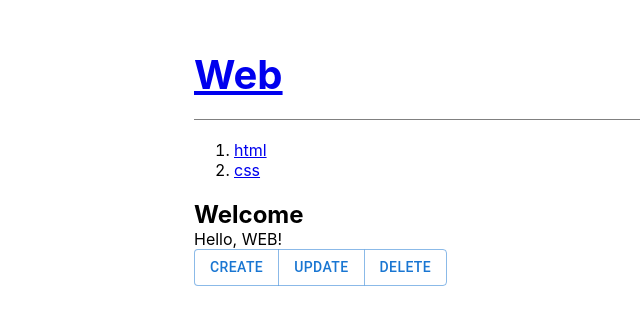
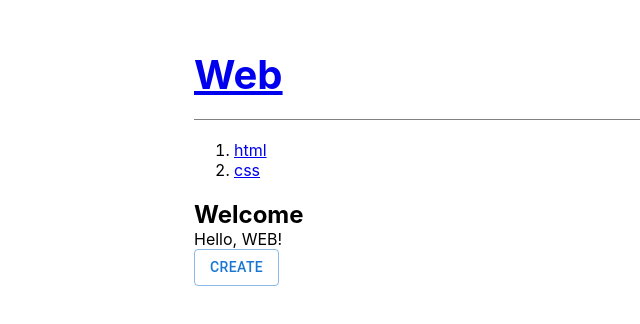
Before and after one commit to sjgske/elice-sw-2, a React (Create React App) app in the folder 03/: page / in a window 1280 px wide. Shown: the part 242-566 px from the top of the page, without its empty margins (196-836 px from the left). Built offline with nearby package versions, Linux system fonts and the light colour scheme.

Commit message:
delete 기능

```diff
--- a/03/src/App.js
+++ b/03/src/App.js
@@ -1,8 +1,7 @@
 import "./App.css";
 import { useState } from "react";
 import Button from "@mui/material/Button";
-import ButtonGroup from "@mui/material/ButtonGroup";
-import { Link, Route, Routes } from "react-router-dom";
+import { Link, Route, Routes, useNavigate, useParams } from "react-router-dom";
 import { HeaderStyled } from "./Header";
 import { Nav } from "./Nav";
 import { Article } from "./Article";
@@ -16,6 +15,7 @@ function App() {
     { id: 2, title: "css", body: "css is ..." },
   ]);
   const [nextId, setNextId] = useState(3);
+  const navigate = useNavigate();
 
   const onCreateHandler = () => {
     return (title, body) => {
@@ -26,6 +26,11 @@ function App() {
       setId(nextId);
       setNextId(nextId + 1);
     };
+  };
+
+  const deleteHander = (id) => {
+    setTopics((curr) => curr.filter((el) => el.id !== id));
+    navigate("/");
   };
 
   return (
@@ -42,25 +47,60 @@ function App() {
           path="/"
           element={<Article title="Welcome" body="Hello, WEB!" />}
         />
-        <Route path="/create" element={<Create onCreate={onCreateHandler} />} />
+        <Route
+          path="/create"
+          element={<Create onCreate={onCreateHandler()} />}
+        />
         <Route path="/read/:id" element={<Read topics={topics} />} />
       </Routes>
-      <ButtonGroup variant="outlined" aria-label="text button group">
-        <Button component={Link} to="/create">
-          CREATE
-        </Button>
-        <Button>UPDATE</Button>
+
+      <Routes>
+        {["/", "/read/:id", "/update/:id"].map((path) => {
+          return (
+            <Route
+              key={path}
+              path={path}
+              element={
+                <Control
+                  onDelete={(id) => {
+                    deleteHander(id);
+                  }}
+                />
+              }
+            ></Route>
+          );
+        })}
+      </Routes>
+    </div>
+  );
+}
+
+function Control({ onDelete }) {
+  const params = useParams();
+  const id = Number(params.id);
+  let contextUI = null;
+  if (id) {
+    contextUI = (
+      <>
+        <Button variant="outlined">UPDATE</Button>
         <Button
+          variant="outlined"
           onClick={() => {
-            // setState 안에 콜백함수로 state를 가져오는게 바람직하다.
-            // 최신 state 값을 보장할수있기때문
-            setTopics((curr) => curr.filter((el) => el.id !== id));
+            onDelete(id);
           }}
         >
           DELETE
         </Button>
-      </ButtonGroup>
-    </div>
+      </>
+    );
+  }
+  return (
+    <>
+      <Button component={Link} to="/create" variant="outlined">
+        CREATE
+      </Button>
+      {contextUI}
+    </>
   );
 }
 
```
